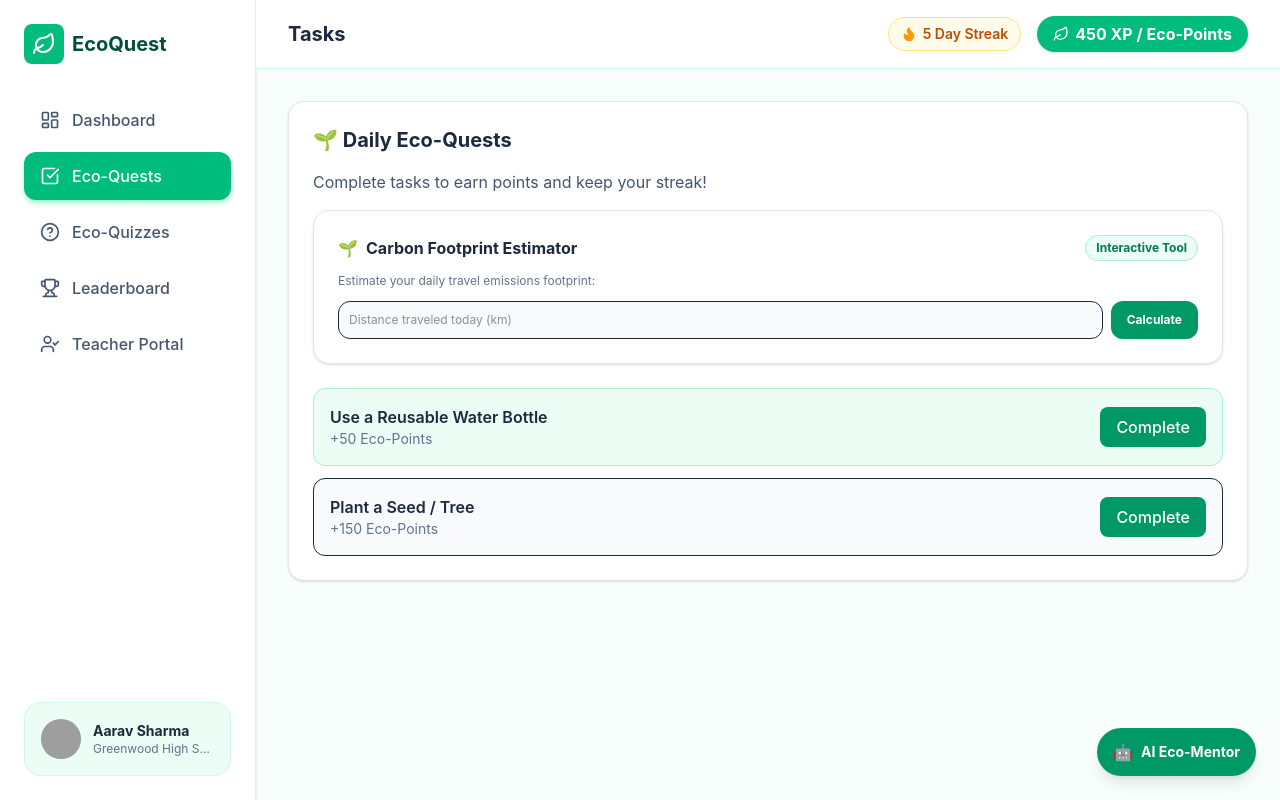
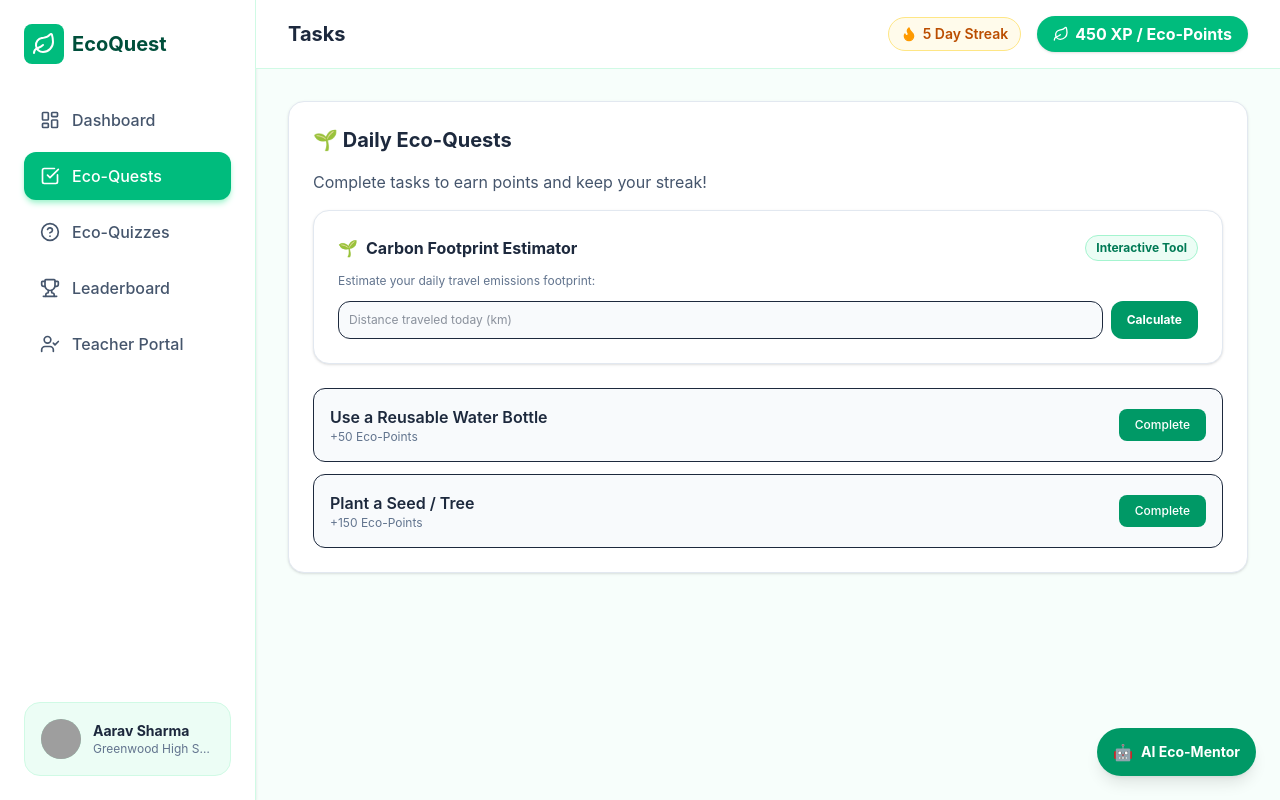
Before and after one commit to Siddhi-git-lab/eco-learning-platform, a React (Vite) app: page / in a window 1280 px wide. Both pictures are taken after a click on the button "Eco-Quests". Built offline with nearby package versions, Linux system fonts and the light colour scheme; grey boxes are pictures that could not be loaded.

Commit message:
Fix activeTab error

```diff
--- a/src/App.jsx
+++ b/src/App.jsx
@@ -11,12 +11,20 @@ import {
 } from 'lucide-react';
 
 function DashboardContent() {
-  const { user, activeTab, setActiveTab } = useGame();
-   const [points, setPoints] = useState(450);
+  const [travelKm, setTravelKm] = useState('');
+  const { user, setUser, activeTab, setActiveTab } = useGame();
   const [streak, setStreak] = useState(5);
   const [completedQuests, setCompletedQuests] = useState([]);
   const [aiOpen, setAiOpen] = useState(false);
   const [aiTip, setAiTip] = useState("Tip: Turning off unused appliances can save up to 10% on energy bills!");
+  if (!user) return <div>Loading...</div>;
+  const handleCompleteQuest = (questId, pointsReward) => {
+  if (completedQuests.includes(questId)) return;
+
+  setCompletedQuests([...completedQuests, questId]);
+  setUser(prev => ({ ...prev, points: (prev?.points || 0) + pointsReward }));
+  alert(`🎉 Quest Completed! +${pointsReward} Eco-Points added!`);
+};
 
   return (
     <div className="flex h-screen bg-emerald-50/40 text-slate-800 font-sans">
@@ -131,31 +139,59 @@ function DashboardContent() {
     <input
   type="number"
   placeholder="Distance traveled today (km)"
-      className="flex-1 p-2.5 border rounded-xl text-xs bg-slate-50 focus:outline-emerald-500"
+  value={travelKm}
+  onChange={(e) => setTravelKm(e.target.value)}
+  className="flex-1 p-2.5 border rounded-xl text-xs bg-slate-50 focus:outline-none"
 />
 <button
-      onClick={() => alert("Calculated: Your estimated travel footprint today is ~0.8 kg CO2. Good job keeping it low!")}
-      className="px-4 py-2.5 bg-emerald-600 text-white font-bold text-xs rounded-xl hover:bg-emerald-700 transition shadow-sm"
+  onClick={() => {
+    const val = parseFloat(travelKm) || 0;
+    const footprint = (val * 0.12).toFixed(1);
+    alert(`Calculated: Your estimated travel footprint today is ~${footprint} kg CO2. Good job keeping it low!`);
+  }}
+  className="px-4 py-2.5 bg-emerald-600 text-white font-bold text-xs rounded-xl hover:bg-emerald-700"
 >
   Calculate
 </button>
   </div>
 </div>
     <div className="space-y-3 pt-2">
-      <div className="p-4 border rounded-xl flex items-center justify-between bg-emerald-50 border-emerald-200">
-
+  {/* Quest 1 */}
+  <div className="p-4 border rounded-xl flex items-center justify-between bg-slate-50">
     <div>
       <h4 className="font-semibold text-slate-800">Use a Reusable Water Bottle</h4>
-          <p className="text-sm text-slate-500">+50 Eco-Points</p>
+      <p className="text-xs text-slate-500">+50 Eco-Points</p>
     </div>
-        <button className="px-4 py-2 bg-emerald-600 text-white font-medium rounded-lg hover:bg-emerald-700">Complete</button>
+    <button
+      onClick={() => handleCompleteQuest('water-bottle', 50)}
+      disabled={completedQuests.includes('water-bottle')}
+      className={`px-4 py-2 font-medium text-xs rounded-lg transition ${
+        completedQuests.includes('water-bottle')
+          ? 'bg-slate-300 text-slate-600 cursor-not-allowed'
+          : 'bg-emerald-600 text-white hover:bg-emerald-700'
+      }`}
+    >
+      {completedQuests.includes('water-bottle') ? 'Completed ✓' : 'Complete'}
+    </button>
   </div>
+
+  {/* Quest 2 */}
   <div className="p-4 border rounded-xl flex items-center justify-between bg-slate-50">
     <div>
       <h4 className="font-semibold text-slate-800">Plant a Seed / Tree</h4>
-          <p className="text-sm text-slate-500">+150 Eco-Points</p>
+      <p className="text-xs text-slate-500">+150 Eco-Points</p>
     </div>
-        <button className="px-4 py-2 bg-emerald-600 text-white font-medium rounded-lg hover:bg-emerald-700">Complete</button>
+    <button
+      onClick={() => handleCompleteQuest('plant-tree', 150)}
+      disabled={completedQuests.includes('plant-tree')}
+      className={`px-4 py-2 font-medium text-xs rounded-lg transition ${
+        completedQuests.includes('plant-tree')
+          ? 'bg-slate-300 text-slate-600 cursor-not-allowed'
+          : 'bg-emerald-600 text-white hover:bg-emerald-700'
+      }`}
+    >
+      {completedQuests.includes('plant-tree') ? 'Completed ✓' : 'Complete'}
+    </button>
   </div>
 </div>
 </div>
@@ -205,6 +241,7 @@ function DashboardContent() {
       <p className="text-sm text-slate-500">Total Active Students: 28</p>
     </div>
   </div>
+
 )}
 </main>
 {/* FLOATING AI ECO-MENTOR WIDGET */}
```
Lines whose indentation alone changed are shown as unchanged.
